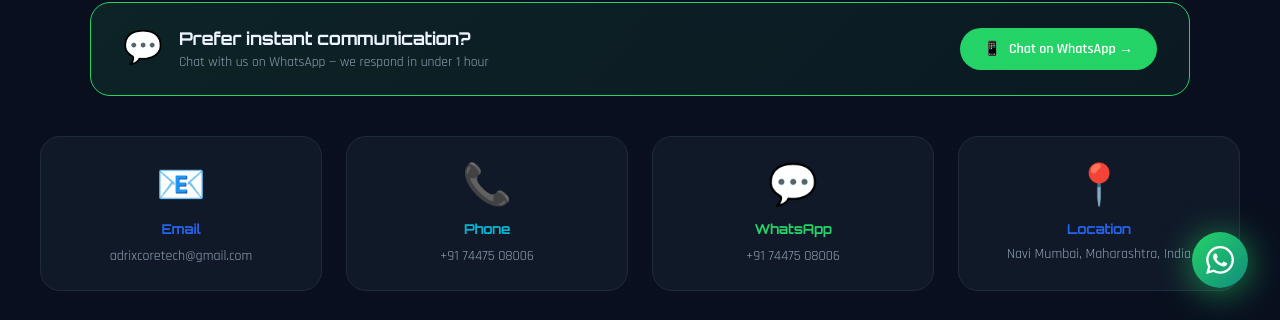
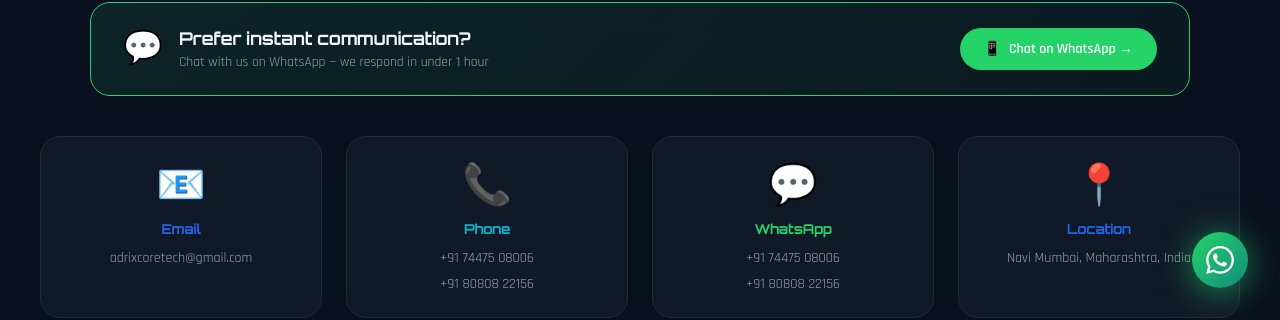
Before and after one commit to Asmita-30/ADCORE, a React (Vite) app in the folder vite-project/: page /contact in a window 1280 px wide. Shown: the part 480-800 px from the top of the page. Built offline with nearby package versions, Linux system fonts and the light colour scheme.

Commit message:
trigger redeploy

```diff
--- a/vite-project/src/pages/contact.jsx
+++ b/vite-project/src/pages/contact.jsx
@@ -231,30 +231,39 @@
     label: "Email",
     value: "adrixcoretech@gmail.com",
     link: "mailto:adrixcoretech@gmail.com",
-      color: COLORS.primaryAccent
+    color: COLORS.primaryAccent,
+    isSingleValue: true
   },
   {
     icon: "📞",
     label: "Phone",
-      value: "+91 74475 08006",
-      link: "tel:+917447508006",
-      color: COLORS.secondaryAccent
+    values: [
+      { value: "+91 74475 08006", link: "tel:+917447508006" },
+      { value: "+91 80808 22156", link: "tel:+918080822156" }
+    ],
+    color: COLORS.secondaryAccent,
+    isMultipleValues: true
   },
   {
     icon: "💬",
     label: "WhatsApp",
-      value: "+91 74475 08006",
-      link: "https://wa.me/917447508006",
-      color: COLORS.whatsapp
+    values: [
+      { value: "+91 74475 08006", link: "https://wa.me/917447508006" },
+      { value: "+91 80808 22156", link: "https://wa.me/918080822156" }
+    ],
+    color: COLORS.whatsapp,
+    isMultipleValues: true
   },
   {
     icon: "📍",
     label: "Location",
     value: "Navi Mumbai, Maharashtra, India",
     link: null,
-      color: COLORS.primaryAccent
+    color: COLORS.primaryAccent,
+    isSingleValue: true
   }
 ];
+
 
   // Responsive styles
   const responsiveStyles = `
@@ -597,9 +606,10 @@
       </section>
 
       {/* Contact Info Cards */}
+
 <section className="section-padding" style={{ padding: "20px 2rem", position: "relative", zIndex: 2, background: COLORS.primaryBg }}>
   <div style={{ maxWidth: 1200, margin: "0 auto" }}>
-          <div className="contact-cards" style={{ display: "grid", gridTemplateColumns: "repeat(auto-fit, minmax(250px, 1fr))", gap: "1.5rem" }}>
+    <div className="contact-cards" style={{ display: "grid", gridTemplateColumns: "repeat(auto-fit, minmax(280px, 1fr))", gap: "1.5rem" }}>
       {contactInfo.map((info, index) => (
         <motion.div
           key={info.label}
@@ -624,11 +634,36 @@
             fontSize: "0.85rem",
             fontWeight: 600,
             color: info.color,
-                  marginBottom: "0.5rem"
+            marginBottom: "0.75rem"
           }}>
             {info.label}
           </h3>
-                {info.link ? (
+
+          {info.isMultipleValues ? (
+            <div style={{ display: "flex", flexDirection: "column", gap: "0.5rem" }}>
+              {info.values.map((item, idx) => (
+                <a
+                  key={idx}
+                  href={item.link}
+                  target={info.label === "WhatsApp" ? "_blank" : undefined}
+                  rel={info.label === "WhatsApp" ? "noopener noreferrer" : undefined}
+                  className="contact-card-value"
+                  style={{
+                    color: COLORS.bodyText,
+                    textDecoration: "none",
+                    fontSize: "0.875rem",
+                    transition: "color 0.2s",
+                    display: "block",
+                    wordBreak: "break-word"
+                  }}
+                  onMouseEnter={(e) => e.target.style.color = info.color}
+                  onMouseLeave={(e) => e.target.style.color = COLORS.bodyText}
+                >
+                  {item.value}
+                </a>
+              ))}
+            </div>
+          ) : info.link ? (
             <a
               href={info.link}
               target={info.label === "WhatsApp" ? "_blank" : undefined}
@@ -638,7 +673,9 @@
                 color: COLORS.bodyText,
                 textDecoration: "none",
                 fontSize: "0.875rem",
-                      transition: "color 0.2s"
+                transition: "color 0.2s",
+                display: "block",
+                wordBreak: "break-word"
               }}
               onMouseEnter={(e) => e.target.style.color = info.color}
               onMouseLeave={(e) => e.target.style.color = COLORS.bodyText}
```
Lines whose indentation alone changed are shown as unchanged.
